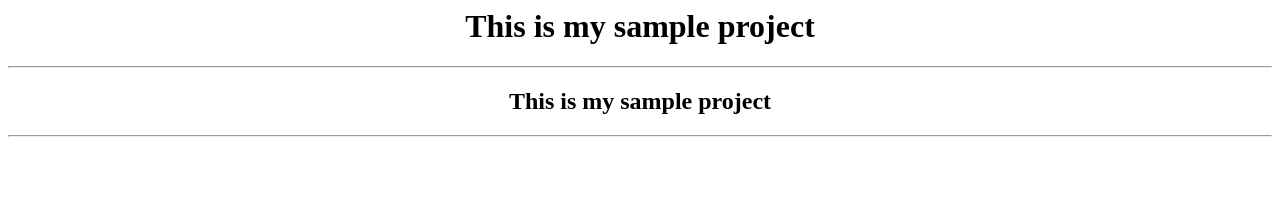
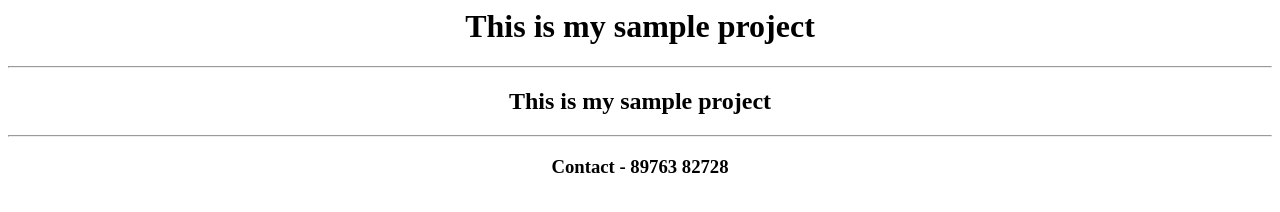
Before and after one commit to saravananramanmnb/project01, a plain HTML site: page index.html in a window 1280 px wide. Drawn offline with Linux system fonts and the light colour scheme.

Commit message:
Added contact

```diff
--- a/index.html
+++ b/index.html
@@ -3,4 +3,5 @@
     <hr>
     <h2> This is my sample project</h2>
     <hr>
+    <h3> Contact - 89763 82728</h3>
 </center>
```
